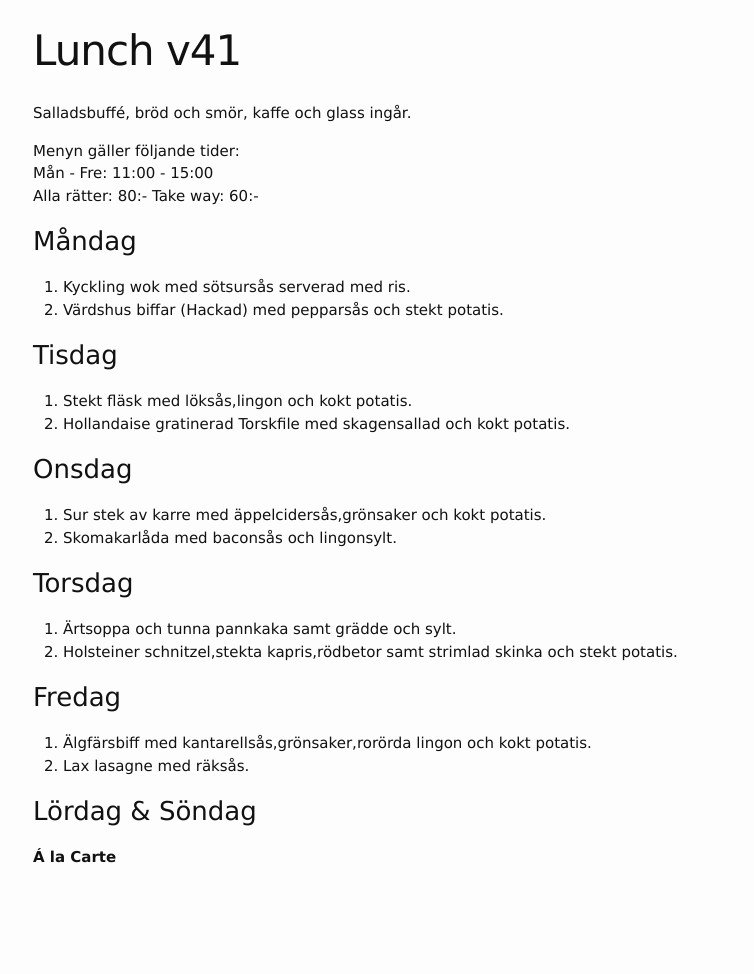
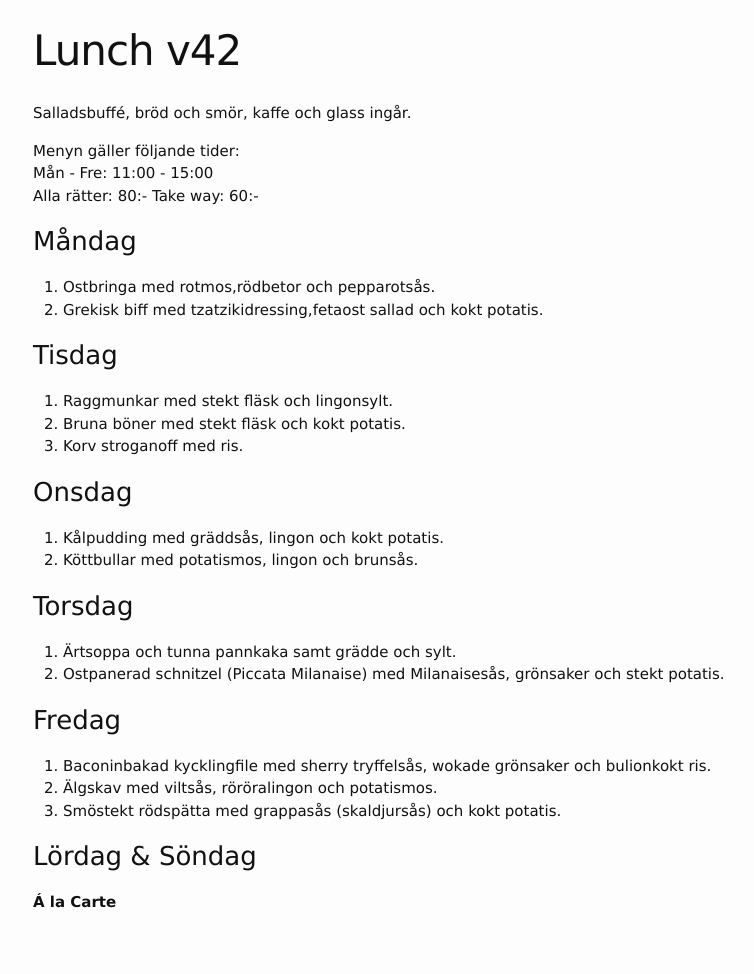
Before and after one commit to FarInn62/farinn62.github.io, a Jekyll site: the page built from lunch.md, in a window 1280 px wide. Shown: the whole page, without its empty margins (237-991 px from the left). Built offline with Jekyll 4.4.1, drawn with Linux system fonts in a browser that asks for light colours; before the commit the page ends 929 px from its top, so only the background shows below that.

Commit message:
Update lunch.md

```diff
--- a/lunch.md
+++ b/lunch.md
@@ -1,6 +1,6 @@
 ---
 layout: foodmenu
-title: Lunch v41
+title: Lunch v42
 permalink: /lunch/
 published: true
 ---
@@ -12,29 +12,31 @@ Alla rätter: 80:- Take way: 60:-
 
 ### Måndag
 
-1. Kyckling wok med sötsursås serverad med ris.
-2. Värdshus biffar (Hackad) med pepparsås och stekt potatis.
+1. Ostbringa med rotmos,rödbetor och pepparotsås.
+2. Grekisk biff med tzatzikidressing,fetaost sallad och kokt potatis.
 
 ### Tisdag
 
-1. Stekt fläsk med löksås,lingon och kokt potatis.
-2. Hollandaise gratinerad Torskfile med skagensallad och kokt potatis.
+1. Raggmunkar med stekt fläsk och lingonsylt.
+2. Bruna böner med stekt fläsk och kokt potatis.
+3. Korv stroganoff med ris.
 
 ### Onsdag
 
-1. Sur stek av karre med äppelcidersås,grönsaker och kokt potatis.
-2. Skomakarlåda med baconsås och lingonsylt.
+1. Kålpudding med gräddsås, lingon och kokt potatis.
+2. Köttbullar med potatismos, lingon och brunsås.
 
 ### Torsdag
 
 1. Ärtsoppa och tunna pannkaka samt grädde och sylt.
-2. Holsteiner schnitzel,stekta kapris,rödbetor samt strimlad skinka och stekt potatis.
+2. Ostpanerad schnitzel (Piccata Milanaise) med Milanaisesås, grönsaker och stekt potatis.
 
 
 ### Fredag
 
-1. Älgfärsbiff med kantarellsås,grönsaker,rorörda lingon och kokt potatis.
-2. Lax lasagne med räksås.
+1. Baconinbakad kycklingfile med sherry tryffelsås, wokade grönsaker och bulionkokt ris.
+2. Älgskav med viltsås, röröralingon och potatismos.
+3. Smöstekt rödspätta med grappasås (skaldjursås) och kokt potatis.
 
 
 ### Lördag & Söndag
```
